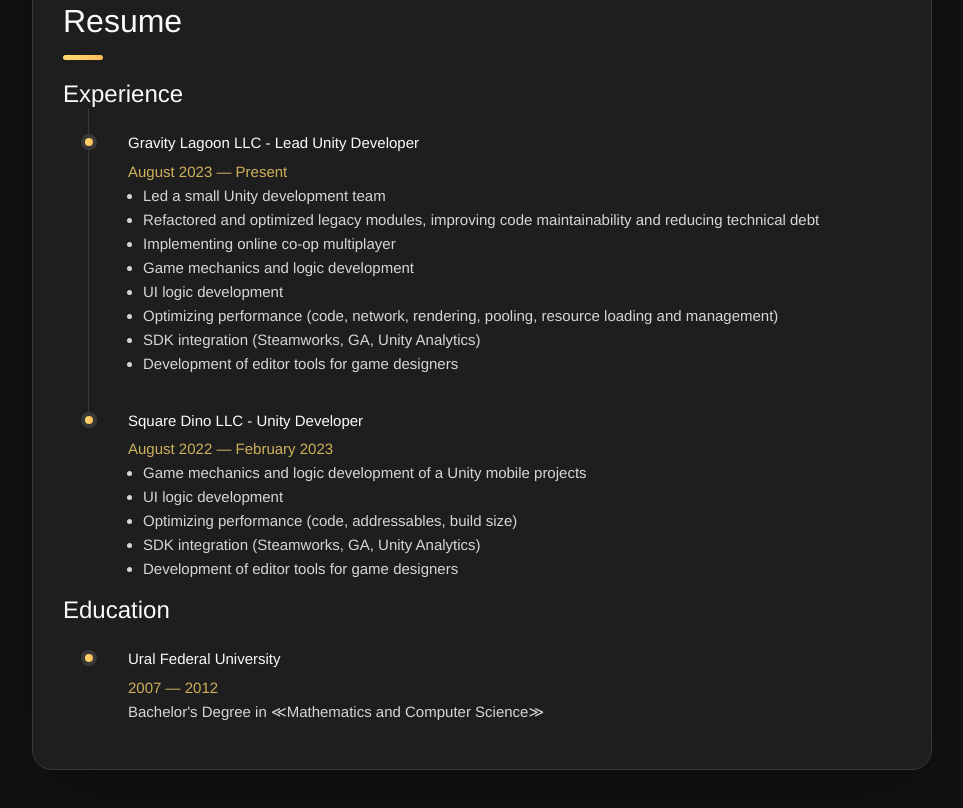
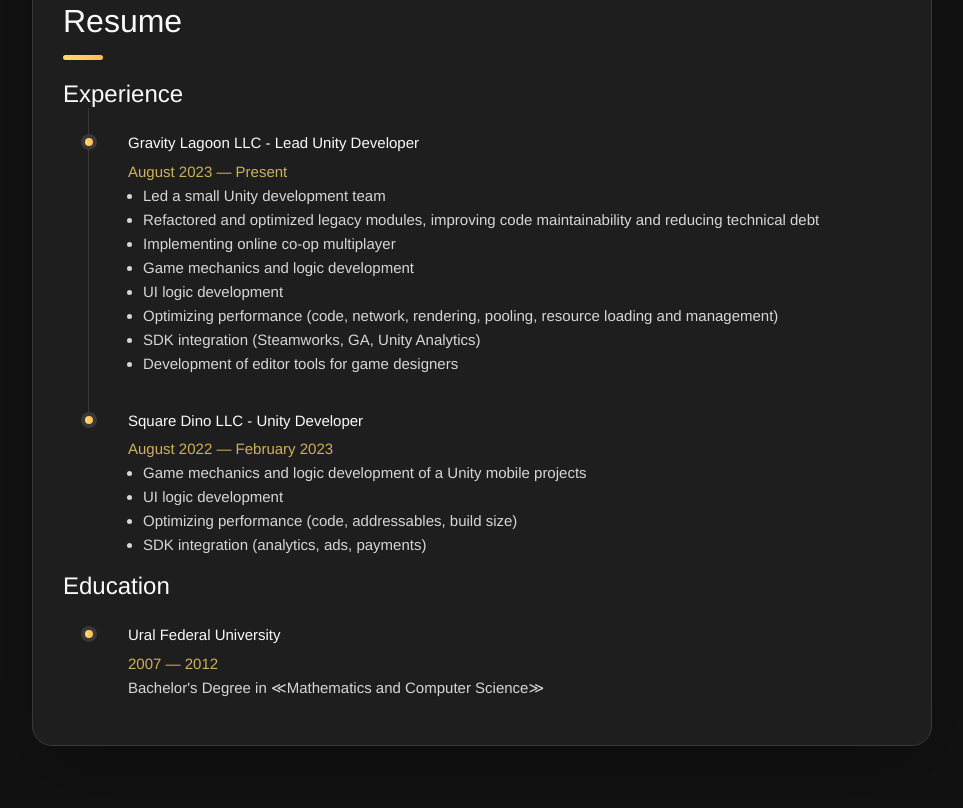
Before and after one commit to IlyaKvant/IlyaKvant.github.io, a plain HTML site: page index.html in a window 1280 px wide. Shown: the part 761-1569 px from the top of the page, without its empty margins (308-1271 px from the left). Drawn offline with Linux system fonts and the light colour scheme.

Commit message:
fix typo

```diff
--- a/index.html
+++ b/index.html
@@ -235,10 +235,8 @@
                             <ul class="timeline-text">
                                 <li>Game mechanics and logic development of a Unity mobile projects</li>
                                 <li>UI logic development</li>
-                                <li>Optimizing performance (code, addressables, build size)
-                                </li>
-                                <li>SDK integration (Steamworks, GA, Unity Analytics)</li>
-                                <li>Development of editor tools for game designers</li>
+                                <li>Optimizing performance (code, addressables, build size)</li>
+                                <li>SDK integration (analytics, ads, payments)</li>
                             </ul>
                         </div>
                     </li>
```
